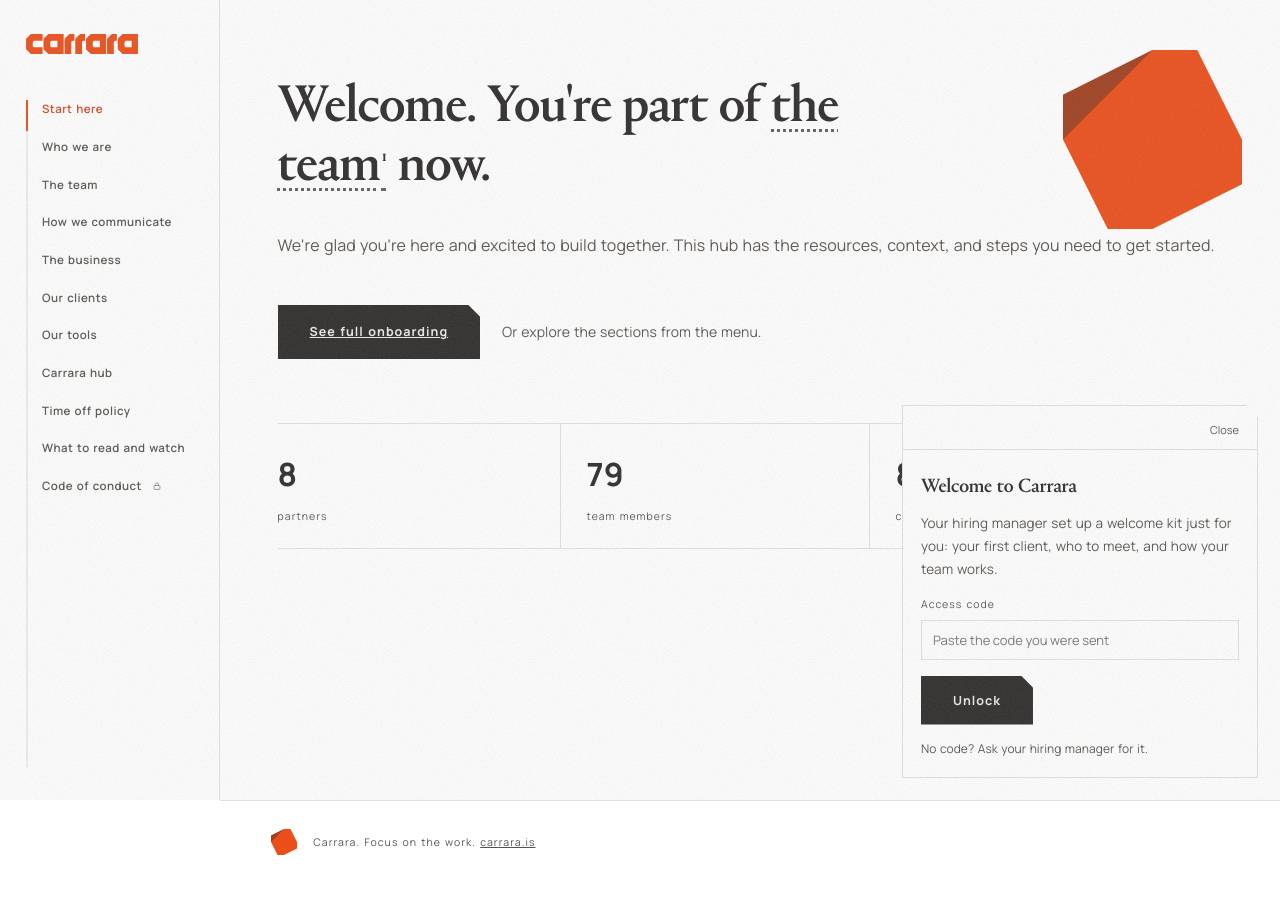
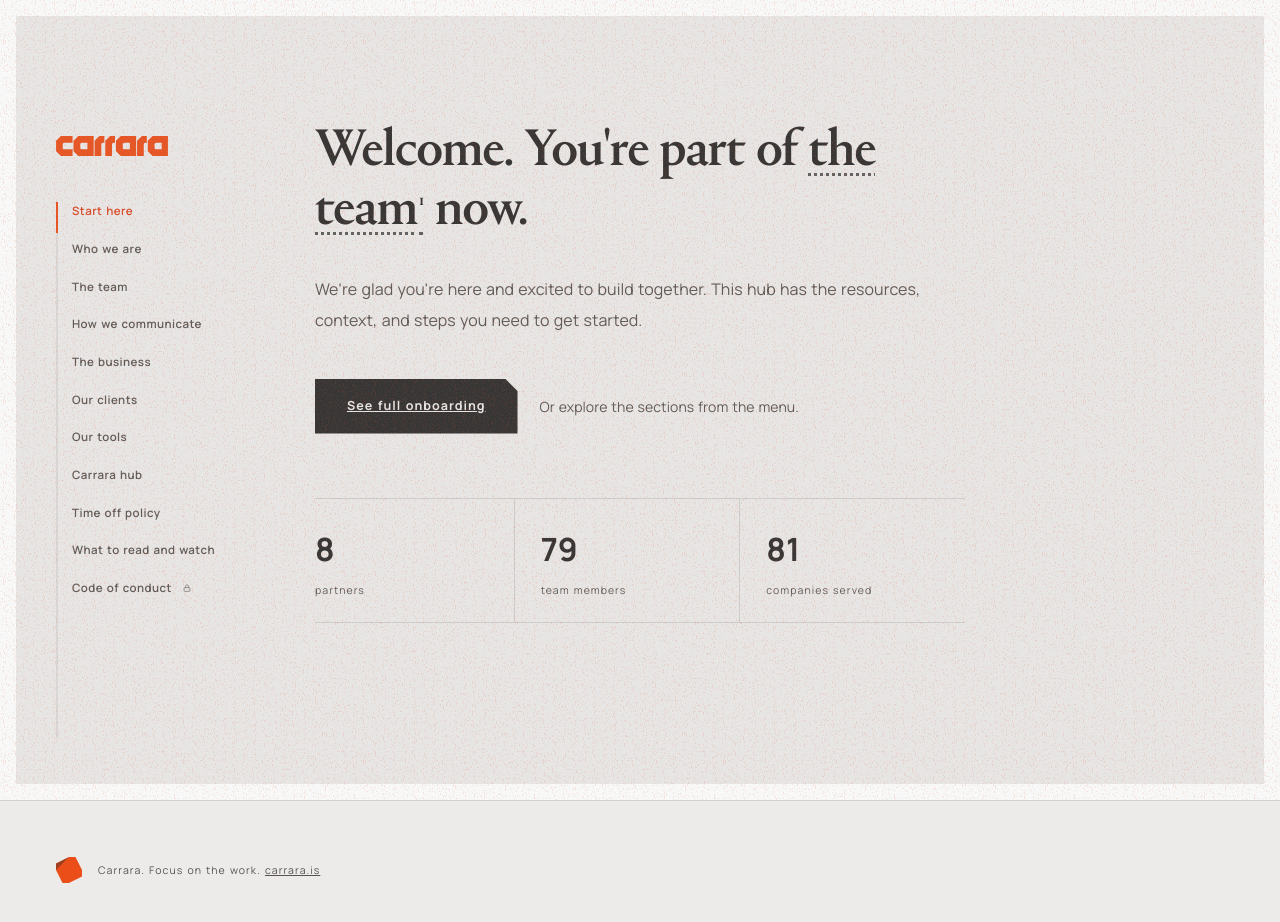
Before and after one commit to sol-rgb/carrara-onboarding-hub, a plain HTML site: page index.html in a window 1280 px wide. Before the commit the page ends 895 px from the top, so only its background shows below. Drawn offline with Linux system fonts and the light colour scheme; no server answers.

Commit message:
Put the hub inside the letter's frame

```diff
--- a/index.html
+++ b/index.html
@@ -12,6 +12,9 @@
 <link rel="stylesheet" href="/styles.css">
 </head>
 <body>
+
+<div class="mat" aria-hidden="true"></div>
+<div class="grain grain--over" aria-hidden="true"></div>
 
 <aside class="sidebar">
   <img class="wordmark" src="/assets/logo/carrara-wordmark-ember.svg" alt="Carrara">
@@ -30,7 +33,6 @@
   <!-- 01 start here -->
   <section class="view" id="view-start">
     <div class="hero-wrap">
-      <img class="hero-block" src="/assets/logo/carrara-iso-ember.svg" alt="">
       <h1 class="display">Welcome. You're part of <span class="u">the team<sup>1</sup></span> now.</h1>
       <p class="body-copy">We're glad you're here and excited to build together. This hub has the resources, context, and steps you need to get started.</p>
       <div class="cta-row">
@@ -494,17 +496,8 @@
   </div>
 </div>
 
-<!-- welcome kit popup -->
-<div class="wk" id="wk">
-  <div class="wk-panel" id="wk-panel" hidden>
-    <div class="wk-head">
-
-      <button class="wk-close" id="wk-close" aria-label="Close">Close</button>
-    </div>
-    <div class="wk-body" id="wk-body"></div>
-  </div>
-  <button class="wk-pill" id="wk-pill" aria-expanded="false"><span class="wk-dot"></span><span id="wk-pill-label">New here? Open your welcome kit</span></button>
-</div>
+<!-- The welcome kit popup is gone: the arrival replaces it. api/welcome.js
+     and the access-code format are untouched. -->
 
 <!-- ORDER MATTERS: my-onboarding.js reads CarraraMarkdown at parse time, and
      app.js reads window.MyOnboarding at parse time. Either one loaded early
--- a/styles.css
+++ b/styles.css
@@ -17,6 +17,9 @@
   --serif: var(--family-serif);
   --sans: var(--family-sans);
   --rigid: var(--family-sans);
+  /* the letter's side column: 264 where the window can keep 60 of air either
+     side of the reading column, down to 200 when it cannot */
+  --side: clamp(200px, calc((100vw - 2 * (var(--space-mat) + var(--space-inset-md)) - var(--layout-measure-sm) - 120px) / 2), 264px);
   --chamfer: polygon(0 0, calc(100% - 12px) 0, 100% 12px, 100% 100%, 0 100%);
   --rock: polygon(0 14%, 10% 0, 86% 0, 100% 12%, 100% 84%, 88% 100%, 6% 100%, 0 90%);
 }
@@ -24,7 +27,7 @@
 * { margin: 0; padding: 0; box-sizing: border-box; }
 html { scroll-behavior: smooth; }
 body {
-  background: var(--canvas);
+  background: var(--color-background-default);
   color: var(--ink);
   font-family: var(--sans);
   font-size: 16px;
@@ -34,14 +37,38 @@ body {
   -webkit-font-smoothing: antialiased;
 }
 
+/* ---------- the frame, from the letter ----------
+   A marmol page inside a white mat, with the grain over both. Every measure
+   here is the letter's, and the system already carries all of them: the mat
+   is --space-mat, the frame's padding --space-inset-md and --space-section-y,
+   the reading column --layout-measure-sm. The grain is the exception and
+   reaches into tier 1, because its mask and its bite have no job in tier 2. */
+.mat {
+  position: fixed; inset: 0; z-index: 40; pointer-events: none;
+  border: var(--space-mat) solid var(--color-background-sheet);
+}
+.grain {
+  position: fixed; inset: 0; z-index: 1; pointer-events: none;
+  opacity: var(--grain-bite);
+  background-color: var(--color-grain-ink-accent);
+  -webkit-mask-image: var(--grain-mask);
+  mask-image: var(--grain-mask);
+}
+/* One sheet, over the mat. Tier 1 says --grain-bite is the whole grain at one
+   sheet; the letter reaches the same place with two of its own value, which
+   the system does not carry. */
+.grain--over { z-index: 41; }
+
 /* ---------- sidebar ---------- */
 .sidebar {
-  position: fixed; top: 0; left: 0; bottom: 0; width: 220px;
-  padding: 34px 26px 26px;
+  position: fixed;
+  top: var(--space-mat); bottom: var(--space-mat);
+  left: calc(var(--space-mat) + var(--space-inset-md));
+  width: var(--side);
+  padding: var(--space-section-y) 0 var(--space-inset-md);
   display: flex; flex-direction: column;
-  border-right: 1px solid var(--hairline);
-  background: var(--canvas);
-  z-index: 40;
+  background: transparent;
+  z-index: 30;
 }
 .sidebar .wordmark { width: 112px; display: block; margin-bottom: 40px; }
 .nav-wrap { position: relative; padding-left: 16px; flex: 1; }
@@ -60,9 +87,21 @@ body {
 .topbar { display: none; }
 
 /* ---------- layout: full width ---------- */
-main { margin-left: 220px; min-height: 100vh; }
-.view { display: none; padding: 76px clamp(32px, 4.5vw, 84px) 84px; }
-.view.visible { display: block; }
+main { margin-left: 0; min-height: 100vh; position: relative; z-index: 2; }
+.view { display: none; }
+.view.visible {
+  display: grid;
+  grid-template-columns:
+    [full-start] minmax(var(--space-inset-md), 1fr)
+    [wide-start] minmax(0, 180px)
+    [col-start] min(var(--layout-measure-sm), 100% - 2 * var(--space-inset-md)) [col-end]
+    minmax(0, 180px) [wide-end]
+    minmax(var(--space-inset-md), 1fr) [full-end];
+  padding: var(--space-section-y) 0;
+}
+.view.visible > * { grid-column: col; }
+.spans-wide { grid-column: wide; }
+.spans-full { grid-column: full; }
 
 .eyebrow {
   font-family: var(--rigid); font-size: 11px; letter-spacing: 0.14em;
@@ -505,7 +544,7 @@ a.flat-row:hover b { color: var(--color-content-accent); border-bottom-color: va
 .complete-wrap img { width: 160px; }
 
 /* ---------- footer ---------- */
-footer { margin-left: 220px; padding: 28px clamp(28px, 4vw, 72px) 40px; border-top: 1px solid var(--hairline); display: flex; align-items: center; gap: 16px; }
+footer { margin-left: 0; padding: var(--space-stack-xl) calc(var(--space-mat) + var(--space-inset-md)) var(--space-inset-md); border-top: 1px solid var(--hairline); display: flex; align-items: center; gap: 16px; }
 footer .fm { font-family: var(--rigid); font-size: 10.5px; letter-spacing: 0.1em; color: var(--taupe); }
 footer a { color: var(--taupe); }
 footer img { width: 26px; }
@@ -544,7 +583,7 @@ footer img { width: 26px; }
     margin-left: auto; font-family: var(--rigid); font-size: 12px;
     background: transparent; border: 1px solid var(--hairline); padding: 8px 10px; color: var(--ink);
   }
-  .view { padding: 40px 20px; }
+  .view.visible { padding: var(--space-stack-xl) 0; }
   .hero-block { display: none; }
   .flat-grid, .flat-grid.three, .client-grid, .res-cols, .tool-grid, .chk-cols, .to-seasons { grid-template-columns: 1fr; }
   .hub-tiles { grid-template-columns: 1fr 1fr; }
```
